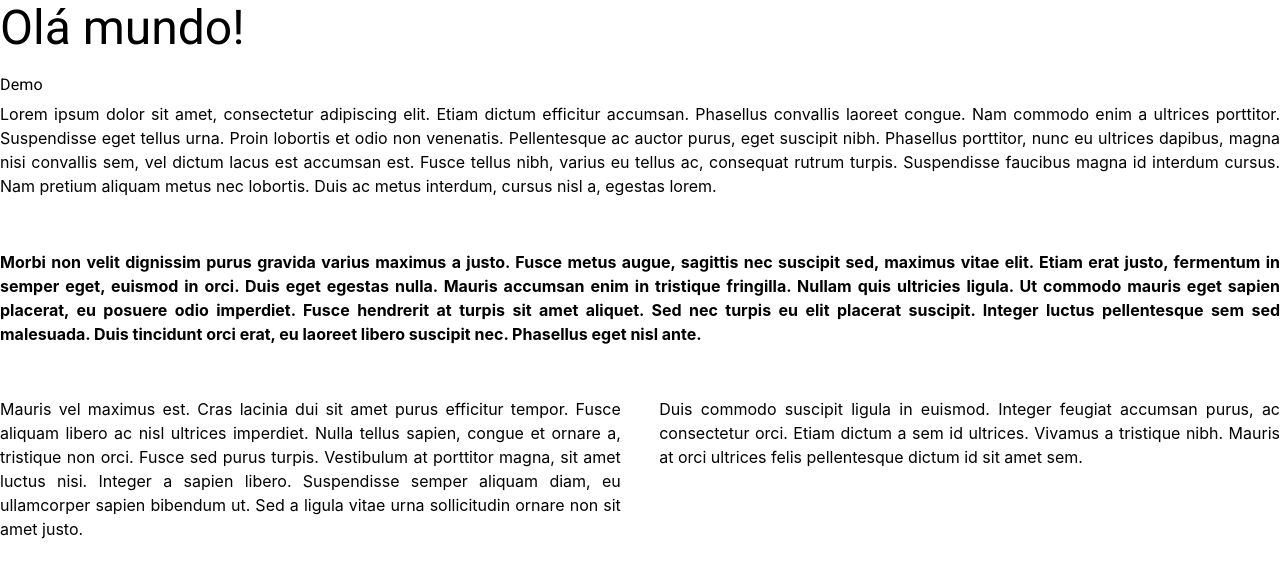
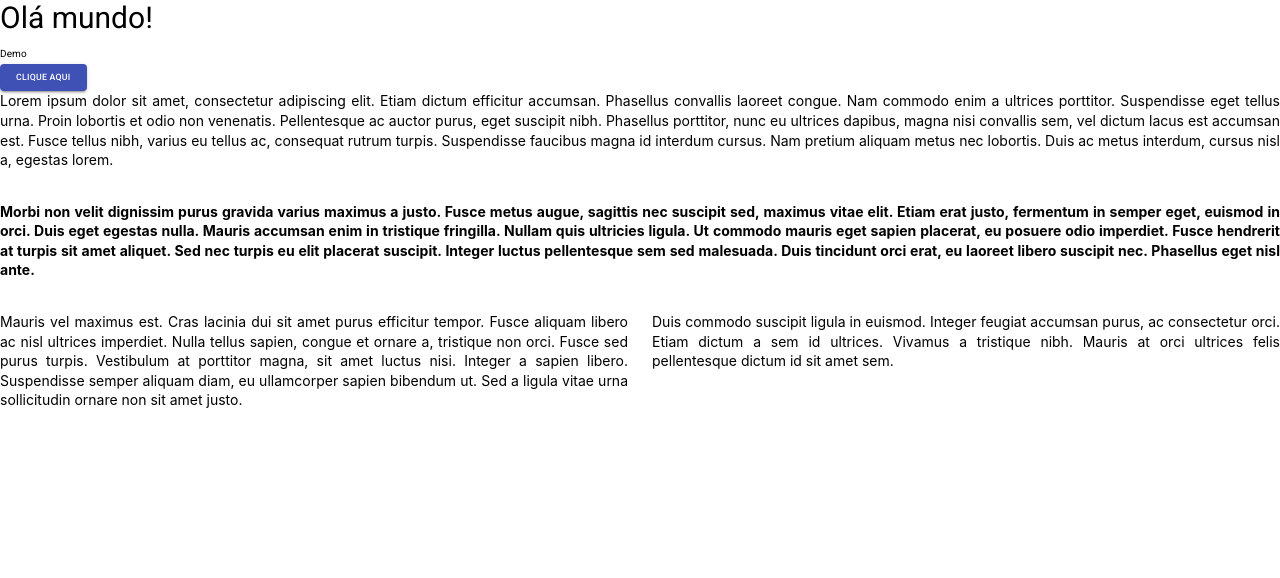
Before and after one commit to jeanbarcellos/reactjs.project-demo-001, a React (Create React App) app: page / in a window 1280 px wide. Shown: the top 578 px of the page. Built offline with nearby package versions, Linux system fonts and the light colour scheme.

Commit message:
Testes e configuração da integração do Material-UI com o Tailwind

```diff
--- a/src/app/App.js
+++ b/src/app/App.js
@@ -1,7 +1,7 @@
 import React from 'react'
 import { ThemeProvider } from '@material-ui/styles'
 import theme from './config/theme'
-import { Typography } from '@material-ui/core'
+import { Button, Typography } from '@material-ui/core'
 import { MuiPickersUtilsProvider } from '@material-ui/pickers'
 import DateFnsUtils from '@date-io/date-fns'
 import ptBR from 'date-fns/locale/pt-BR'
@@ -10,13 +10,16 @@ const App = () => {
   return (
     <ThemeProvider theme={theme}>
       <MuiPickersUtilsProvider utils={DateFnsUtils} locale={ptBR}>
-        <div className='App'>
+        <div className='container mx-auto'>
           <Typography variant='h3' component='h1' gutterBottom>
             Olá mundo!
           </Typography>
           <Typography variante='p' component='p' gutterBottom>
             Demo
           </Typography>
+          <Button variant='contained' color='primary' className='mb-16'>
+            Clique aqui
+          </Button>
           <div className='mb-32 text-justify'>
             Lorem ipsum dolor sit amet, consectetur adipiscing elit. Etiam dictum efficitur accumsan. Phasellus
             convallis laoreet congue. Nam commodo enim a ultrices porttitor. Suspendisse eget tellus urna. Proin
--- a/src/styles/app.css
+++ b/src/styles/app.css
@@ -1,12 +1,19 @@
+/* Normalize.css */
+@import-normalize;
+
 /* Tailwind CSS */
 @tailwind base;
 @tailwind components;
 @tailwind utilities;
 
-body {
-  margin: 0;
+html {
+  font-size: 62.5%;
   font-family: -apple-system, BlinkMacSystemFont, 'Segoe UI', 'Roboto', 'Oxygen', 'Ubuntu', 'Cantarell', 'Fira Sans',
     'Droid Sans', 'Helvetica Neue', sans-serif;
-  -webkit-font-smoothing: antialiased;
-  -moz-osx-font-smoothing: grayscale;
 }
+
+body {
+  font-size: 14px;
+  line-height: 1.4;
+  overflow-x: hidden;
+}
```
